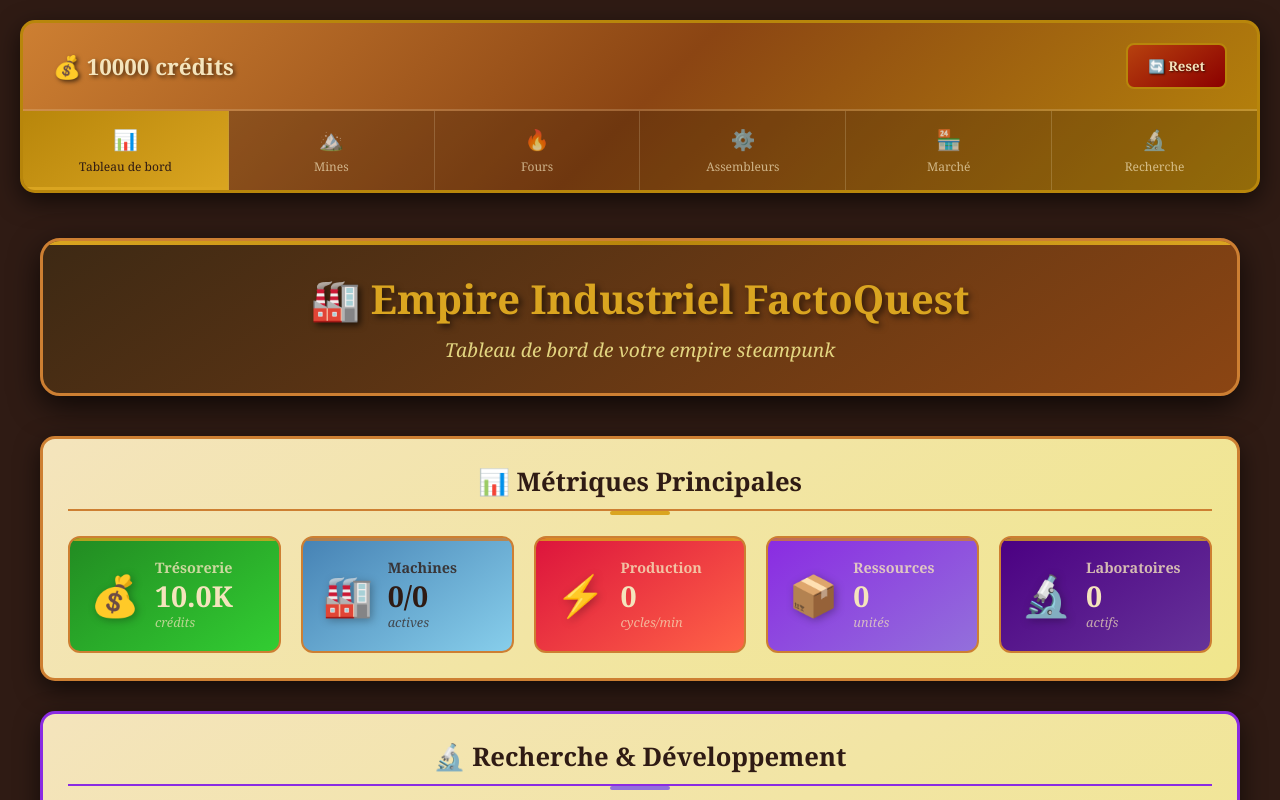
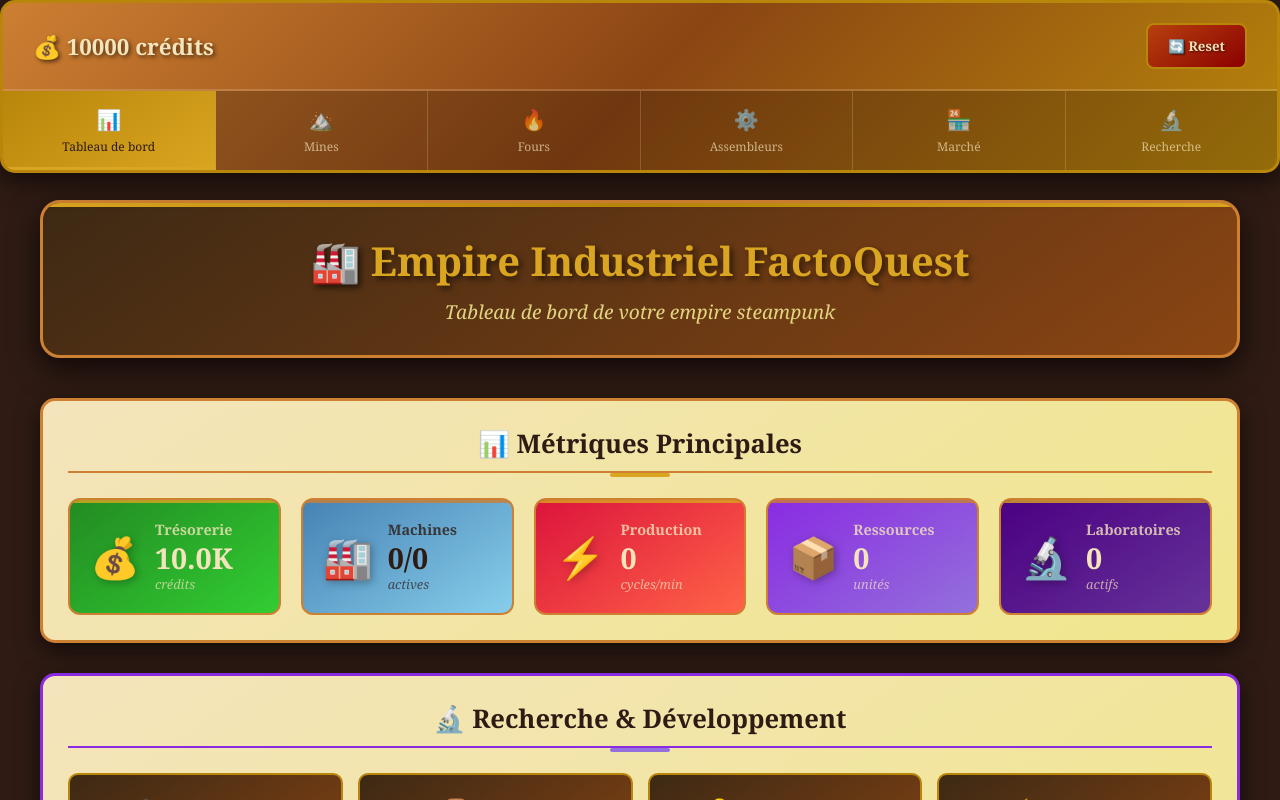
Before and after one commit to MrGlode/factorquest_frontag, an Angular app: page /dashboard in a window 1280 px wide. Built offline with nearby package versions, Linux system fonts and the light colour scheme.

Commit message:
scrollbar & nav fixed

```diff
--- a/src/app/app.component.scss
+++ b/src/app/app.component.scss
@@ -1,7 +1,10 @@
 .app-container {
   background: #2F1B14;
   min-height: 100vh;
-  padding: 20px;
+  padding-top: 180px; // Espace pour le header fixe
+  padding-left: 20px;
+  padding-right: 20px;
+  padding-bottom: 20px;
 }
 
 .page-content {
--- a/src/app/components/header/header.component.scss
+++ b/src/app/components/header/header.component.scss
@@ -1,5 +1,10 @@
 // Header restructuré
 .game-header {
+  position: fixed;
+  top: 0;
+  left: 0;
+  right: 0;
+  z-index: 1000;
   background: linear-gradient(135deg, #CD7F32 0%, #8B4513 50%, #B8860B 100%);
   color: #F4E4BC;
   border-radius: 15px;
--- a/src/styles.scss
+++ b/src/styles.scss
@@ -4,7 +4,8 @@
     box-sizing: border-box;
 }
 
-html, body {
+html,
+body {
     height: 100%;
     background: #2F1B14;
     margin: 0;
@@ -15,3 +16,30 @@ html, body {
 body {
     font-family: 'Georgia', 'Times New Roman', serif;
 }
+
+/* Scrollbar steampunk globale */
+::-webkit-scrollbar {
+    width: 12px;
+}
+
+::-webkit-scrollbar-track {
+    background: linear-gradient(145deg, #2F1B14 0%, #3D2914 100%);
+    border-radius: 6px;
+    border: 1px solid #8B4513;
+}
+
+::-webkit-scrollbar-thumb {
+    background: linear-gradient(145deg, #B8860B 0%, #DAA520 100%);
+    border-radius: 6px;
+    border: 1px solid #CD7F32;
+    box-shadow: inset 0 1px 3px rgba(255, 255, 255, 0.2);
+}
+
+::-webkit-scrollbar-thumb:hover {
+    background: linear-gradient(145deg, #DAA520 0%, #B8860B 100%);
+    box-shadow: inset 0 1px 3px rgba(255, 255, 255, 0.3);
+}
+
+::-webkit-scrollbar-corner {
+    background: #2F1B14;
+}
```
Lines whose indentation alone changed are shown as unchanged.
